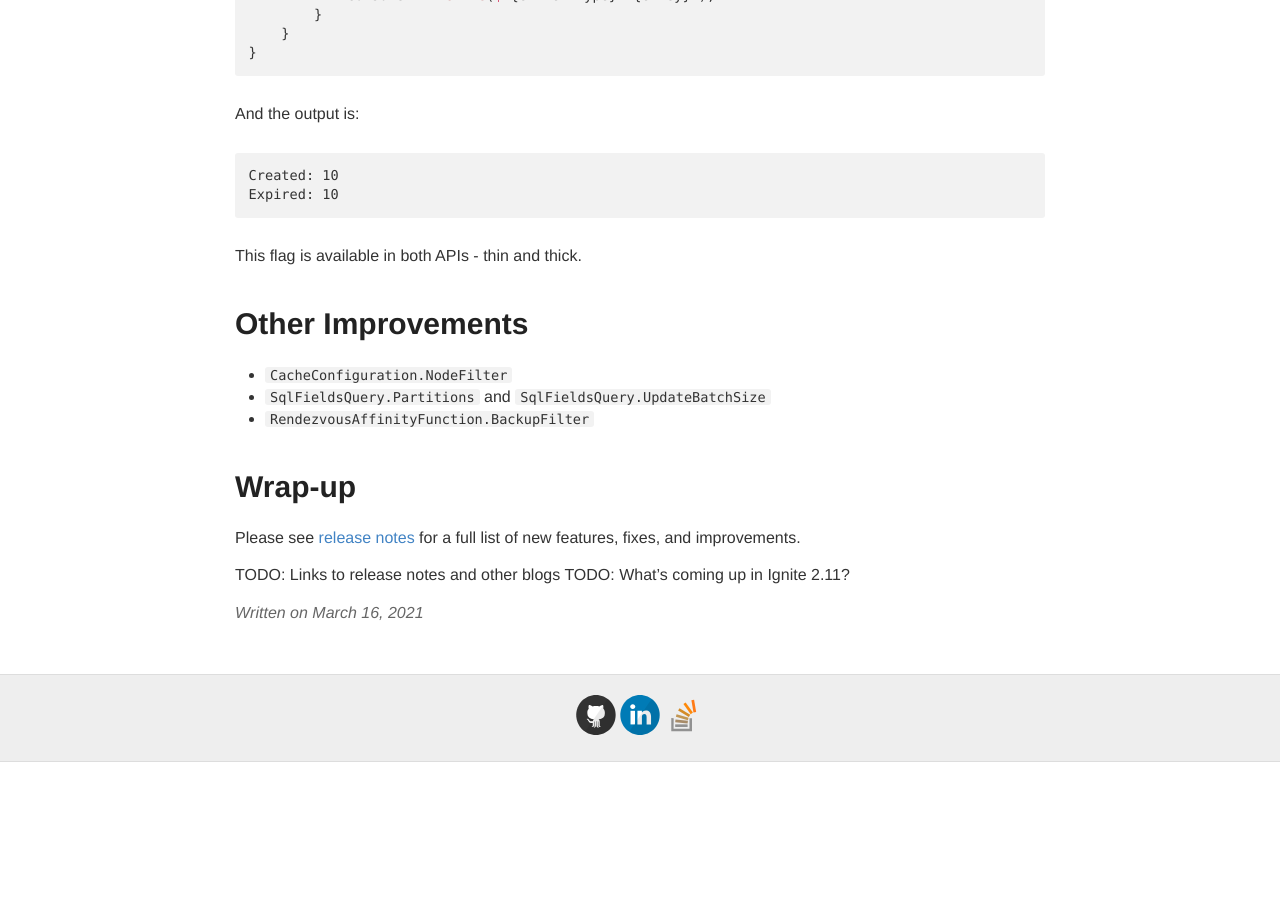
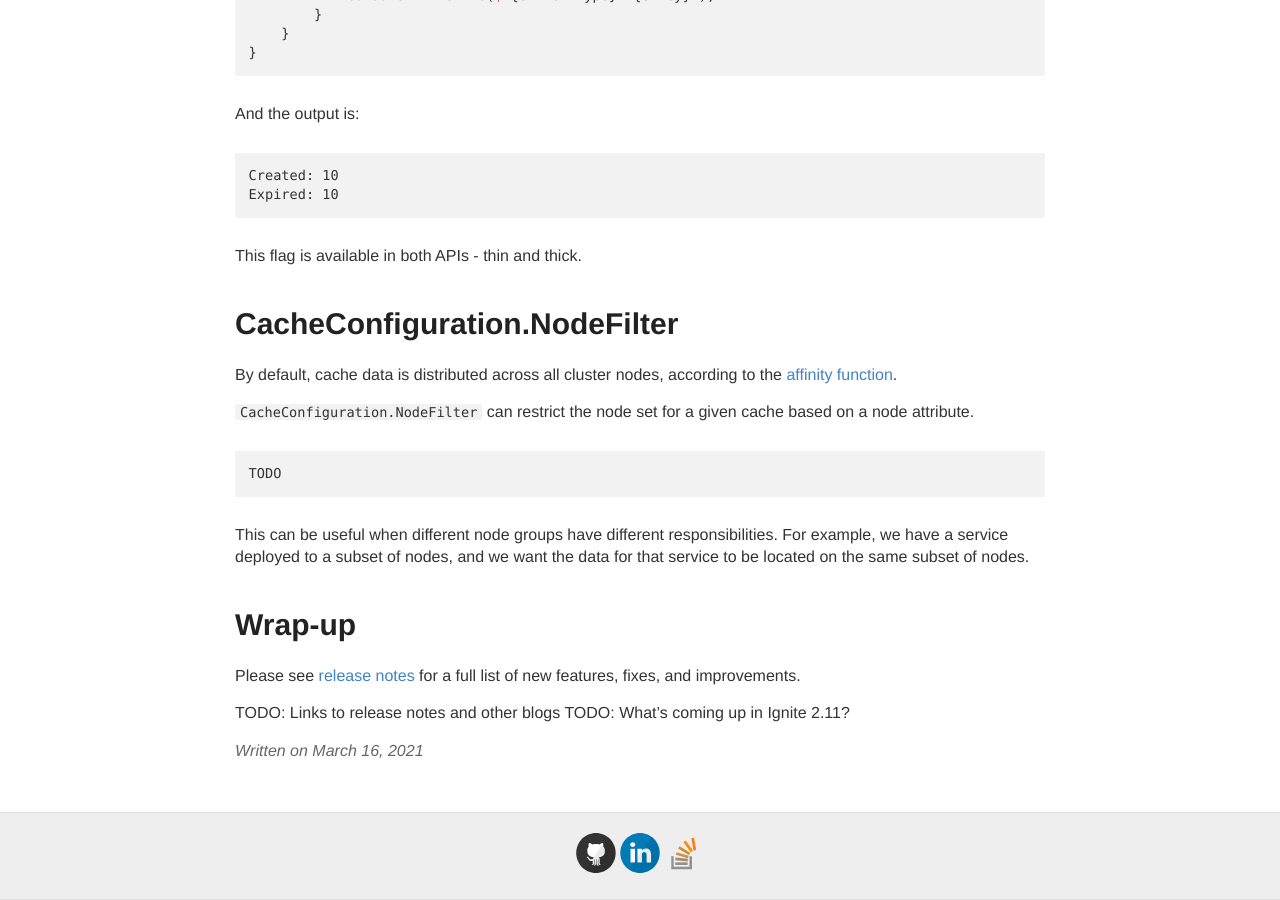
Before and after one commit to ptupitsyn/ptupitsyn.github.io, a Jekyll site: the page built from _posts/2021-03-16-Whats-New-In-Ignite-Net-2.10.md, in a window 1280 px wide and 900 px high, scrolled down 2703 px. Built offline with Jekyll 4.4.1, drawn with Linux system fonts in a browser that asks for light colours; comment, search, counter and statistics services are not loaded; before the commit the page ends 3465 px from its top, so only the background shows below that.

Commit message:
wip Ignite 2.10

````diff
--- a/_posts/2021-03-16-Whats-New-In-Ignite-Net-2.10.md
+++ b/_posts/2021-03-16-Whats-New-In-Ignite-Net-2.10.md
@@ -138,11 +138,20 @@ Expired: 10
 
 This flag is available in both APIs - thin and thick.
 
-# Other Improvements
 
-* `CacheConfiguration.NodeFilter`
-* `SqlFieldsQuery.Partitions` and `SqlFieldsQuery.UpdateBatchSize`
-* `RendezvousAffinityFunction.BackupFilter`
+# CacheConfiguration.NodeFilter
+
+By default, cache data is distributed across all cluster nodes, according to the [affinity function](https://ignite.apache.org/docs/latest/data-modeling/data-partitioning).
+
+`CacheConfiguration.NodeFilter` can restrict the node set for a given cache based on a node attribute.
+
+```cs
+TODO
+```
+
+
+This can be useful when different node groups have different responsibilities.
+For example, we have a service deployed to a subset of nodes, and we want the data for that service to be located on the same subset of nodes.
 
 
 # Wrap-up
````
